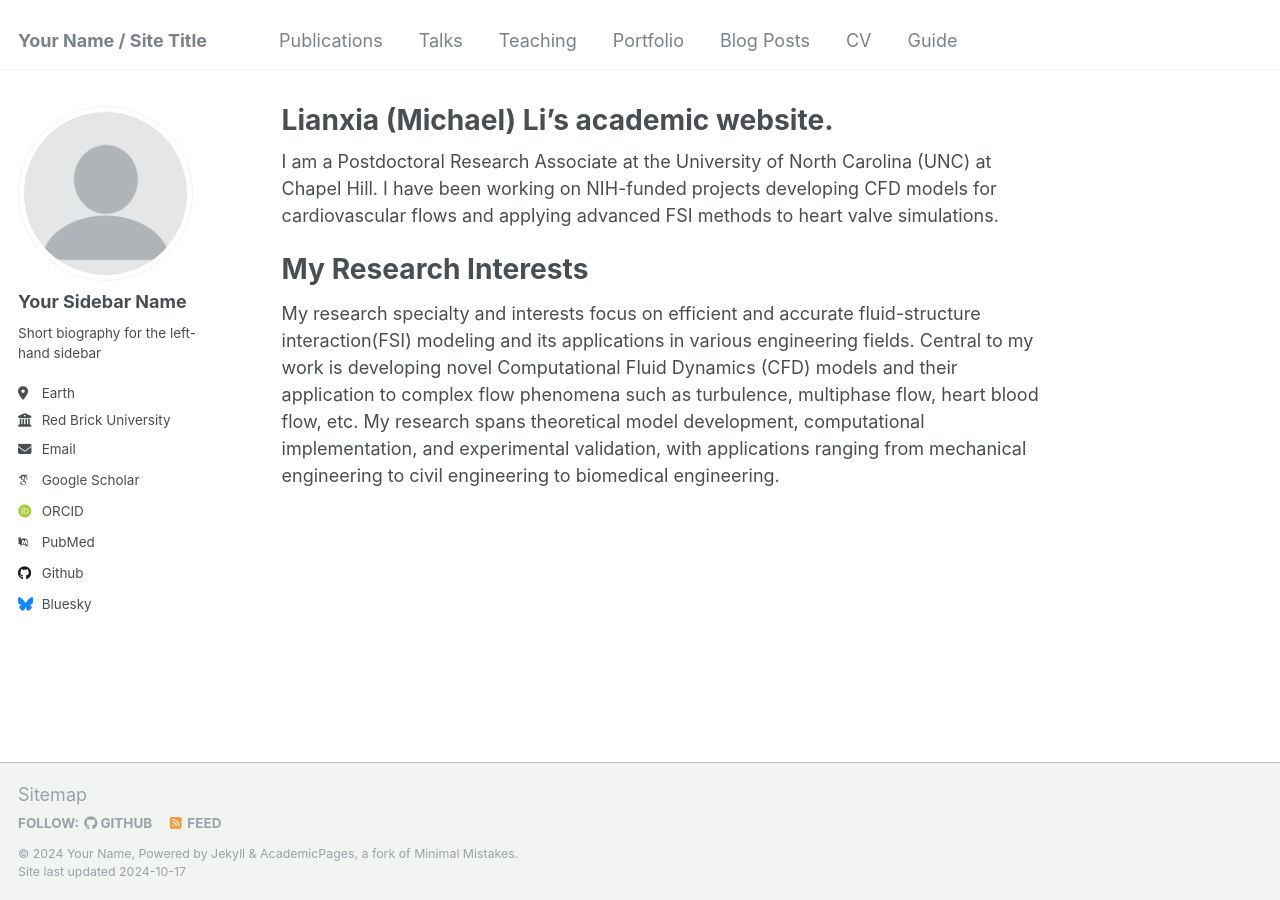
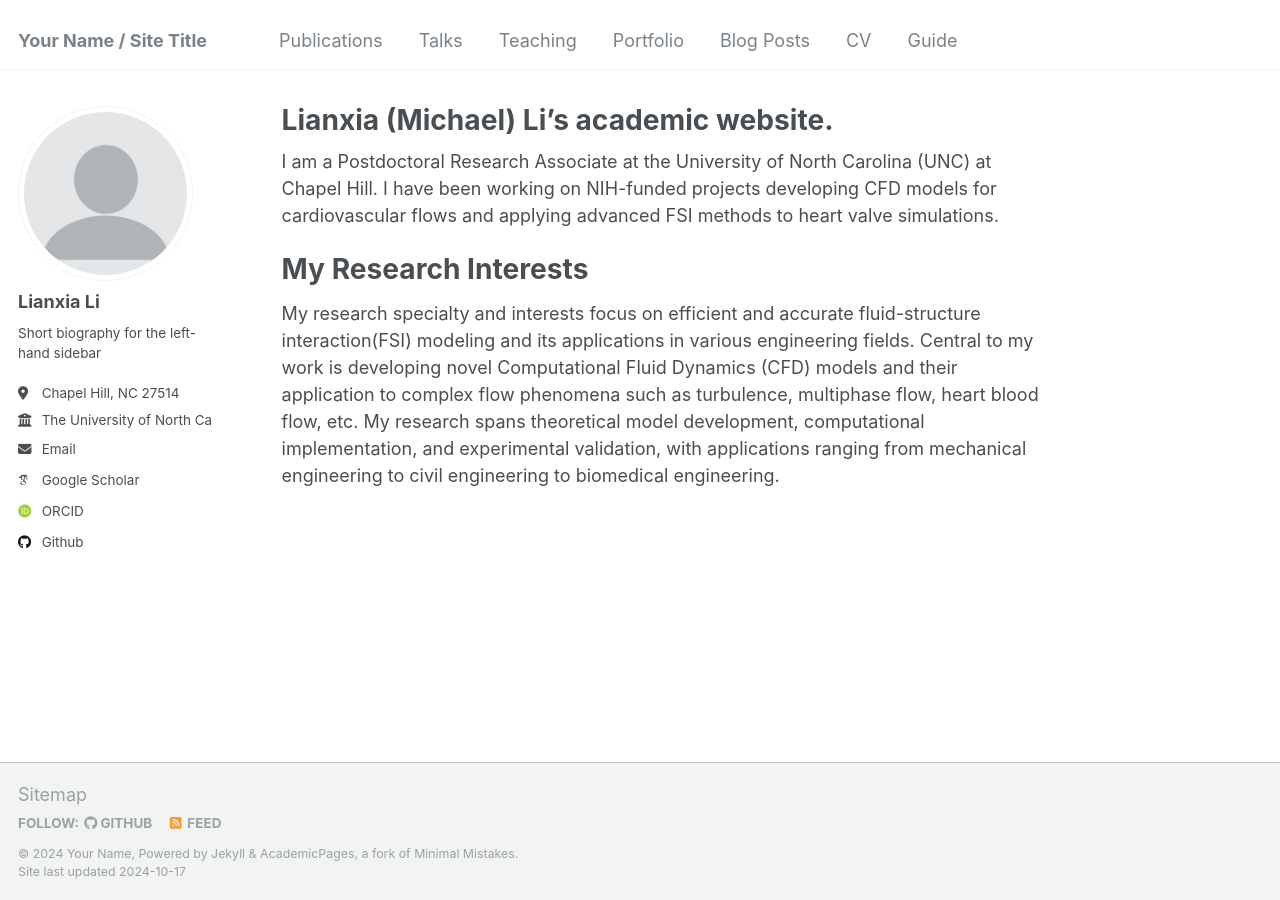
Before and after one commit to Lianxiali/lianxiali-github.io, a Jekyll site: the page built from _pages/about.md, in a window 1280 px wide. Built offline with Jekyll 4.4.1, drawn with Linux system fonts in a browser that asks for light colours; some web fonts are replaced.

Commit message:
Edit the sidebar

```diff
--- a/_config.yml
+++ b/_config.yml
@@ -22,33 +22,33 @@ repository               : "academicpages/academicpages.github.io"
 author:
   # Biographic information
   avatar           : "profile.png"
-  name             : "Your Sidebar Name"
+  name             : "Lianxia Li"
   pronouns         : # example: "she/her"
   bio              : "Short biography for the left-hand sidebar"
-  location         : "Earth"
-  employer         : "Red Brick University"
+  location         : "Chapel Hill, NC 27514"
+  employer         : "The University of North Caralina at Chapel Hill"
   uri              : # URL
-  email            : "none@example.org"
+  email            : "llianxia@unc.edu"
 
   # Academic websites
   arxiv            : # URL - Update with the correct link to your profile
-  googlescholar    : "https://scholar.google.com/citations?user=PS_CX0AAAAAJ"
+  googlescholar    : "https://scholar.google.com/citations?user=Lianxiali"
   impactstory      : # URL
   orcid            : "http://orcid.org/yourorcidurl"
   semantic         : # URL
-  pubmed           : "https://www.ncbi.nlm.nih.gov/pubmed/?term=john+snow"
+  pubmed           :
   researchgate     : # URL
 
   # Repositories and software development
   bitbucket        : # Username - Update with your username on the site
   codepen          : # Username
   dribbble         : # Username
-  github           : "academicpages"
+  github           : "Lianxiali"
   kaggle           : # Username
   stackoverflow    : # User number or user number and name (i.e., use "1" or "1/jeff-atwood")
 
   # Social media
-  bluesky          : "bsky.app" # Replace this with you Bluesky username
+  bluesky          : # Replace this with you Bluesky username
   facebook         : # Username
   flickr           : # Username
   foursquare       : # Username
```
